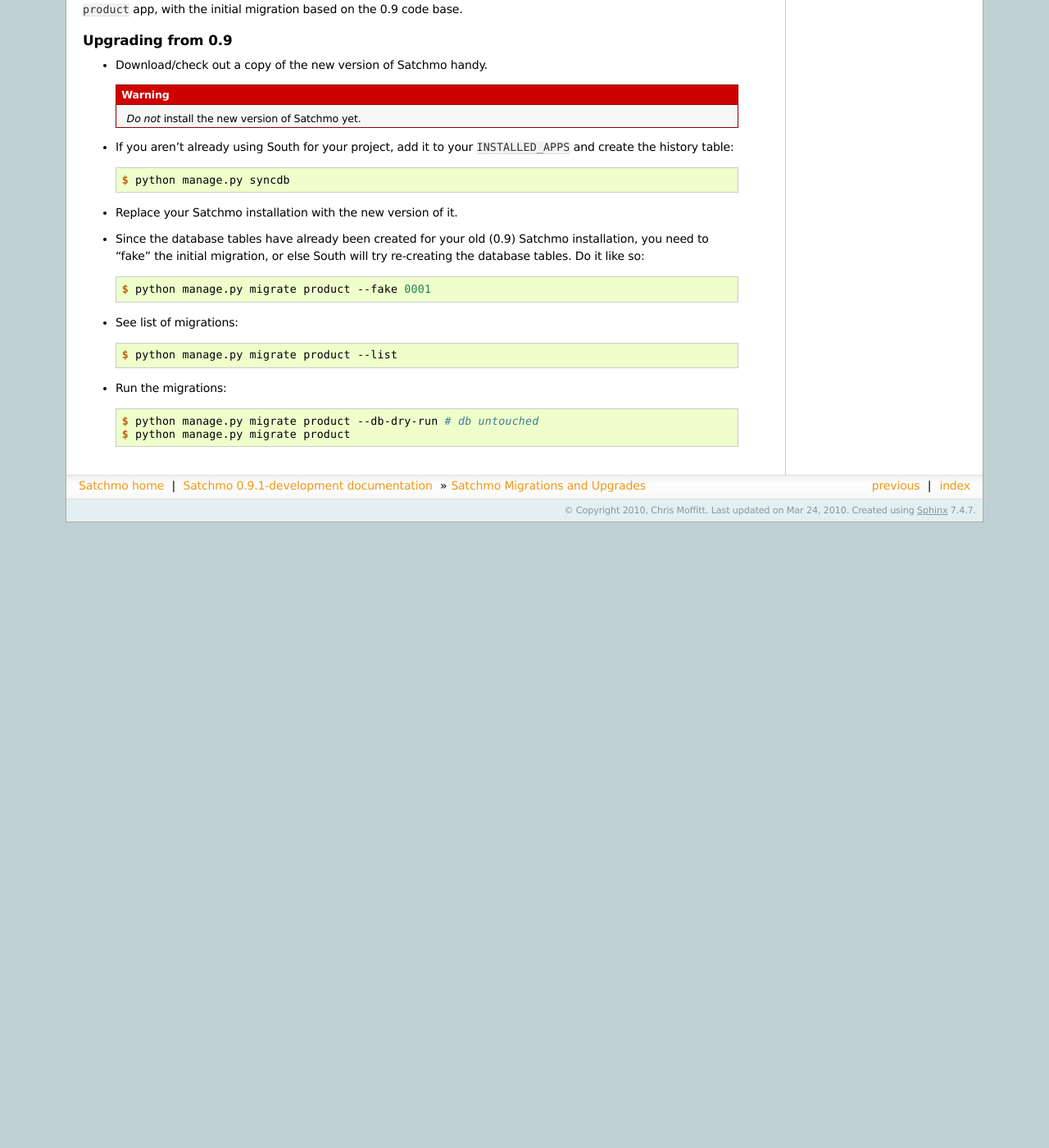
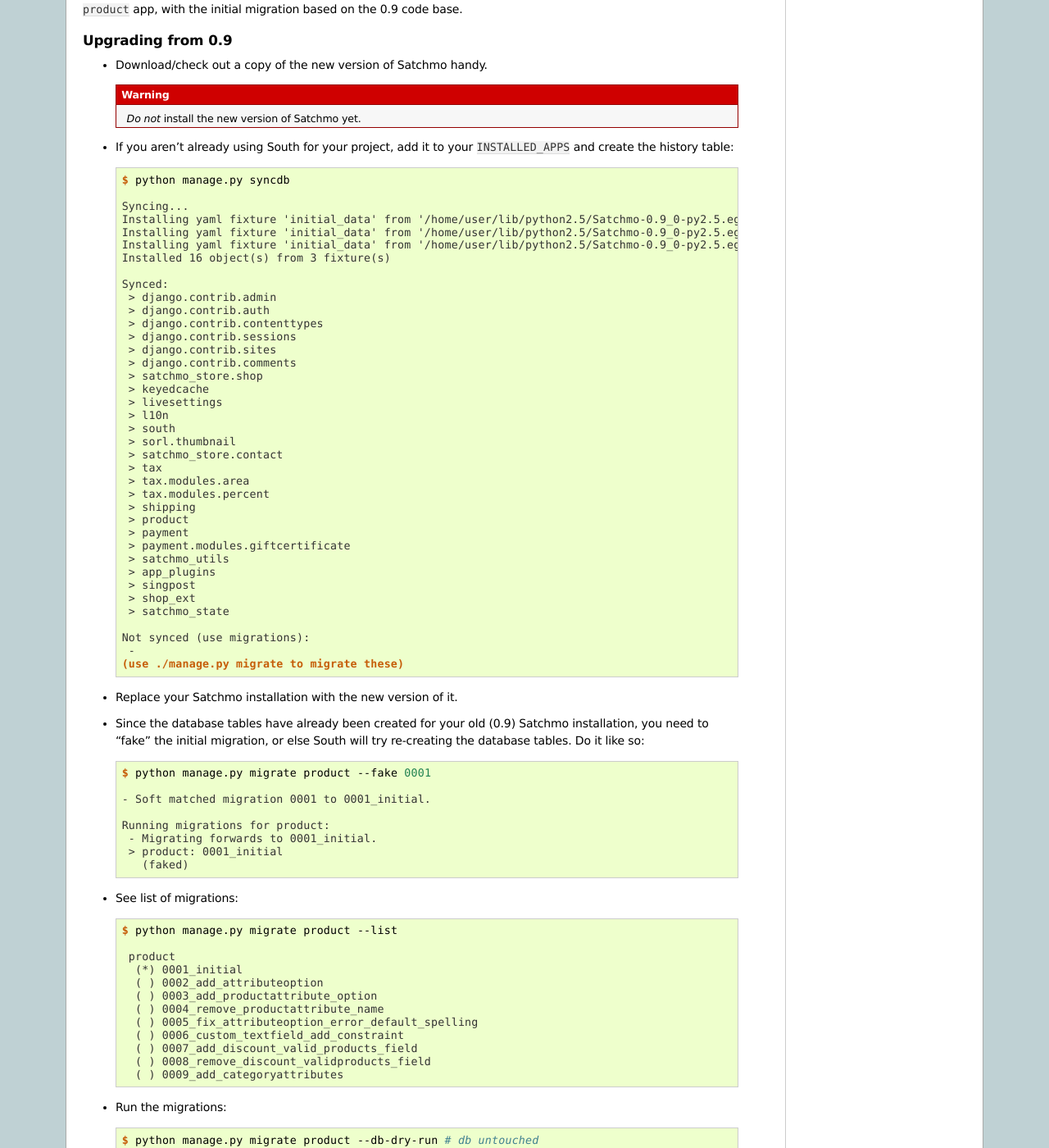
Before and after one commit to opencoca/WEB-Satchmo, a Sphinx documentation site: the page built from docs/migration.txt, in a window 1280 px wide and 1400 px high, scrolled down 443 px. Shown: the whole window at 82% size. Built offline with Sphinx 7.4.7, drawn with Linux system fonts in a browser that asks for light colours; before the commit the page ends 1080 px from its top, so only the background shows below that.

Commit message:
docs/migration: add output for some commands

```diff
--- a/docs/migration.txt
+++ b/docs/migration.txt
@@ -31,6 +31,43 @@
 
     $ python manage.py syncdb
 
+    Syncing...
+    Installing yaml fixture 'initial_data' from '/home/user/lib/python2.5/Satchmo-0.9_0-py2.5.egg/satchmo_store/shop/fixtures'.
+    Installing yaml fixture 'initial_data' from '/home/user/lib/python2.5/Satchmo-0.9_0-py2.5.egg/satchmo_store/contact/fixtures'.
+    Installing yaml fixture 'initial_data' from '/home/user/lib/python2.5/Satchmo-0.9_0-py2.5.egg/product/fixtures'.
+    Installed 16 object(s) from 3 fixture(s)
+
+    Synced:
+     > django.contrib.admin
+     > django.contrib.auth
+     > django.contrib.contenttypes
+     > django.contrib.sessions
+     > django.contrib.sites
+     > django.contrib.comments
+     > satchmo_store.shop
+     > keyedcache
+     > livesettings
+     > l10n
+     > south
+     > sorl.thumbnail
+     > satchmo_store.contact
+     > tax
+     > tax.modules.area
+     > tax.modules.percent
+     > shipping
+     > product
+     > payment
+     > payment.modules.giftcertificate
+     > satchmo_utils
+     > app_plugins
+     > singpost
+     > shop_ext
+     > satchmo_state
+
+    Not synced (use migrations):
+     -
+    (use ./manage.py migrate to migrate these)
+
 - Replace your Satchmo installation with the new version of it.
 
 - Since the database tables have already been created for your old (0.9)
@@ -39,9 +76,27 @@
 
     $ python manage.py migrate product --fake 0001
 
+    - Soft matched migration 0001 to 0001_initial.
+
+    Running migrations for product:
+     - Migrating forwards to 0001_initial.
+     > product: 0001_initial
+       (faked)
+
 - See list of migrations::
 
     $ python manage.py migrate product --list
+
+     product
+      (*) 0001_initial
+      ( ) 0002_add_attributeoption
+      ( ) 0003_add_productattribute_option
+      ( ) 0004_remove_productattribute_name
+      ( ) 0005_fix_attributeoption_error_default_spelling
+      ( ) 0006_custom_textfield_add_constraint
+      ( ) 0007_add_discount_valid_products_field
+      ( ) 0008_remove_discount_validproducts_field
+      ( ) 0009_add_categoryattributes
 
 - Run the migrations::
 
```
